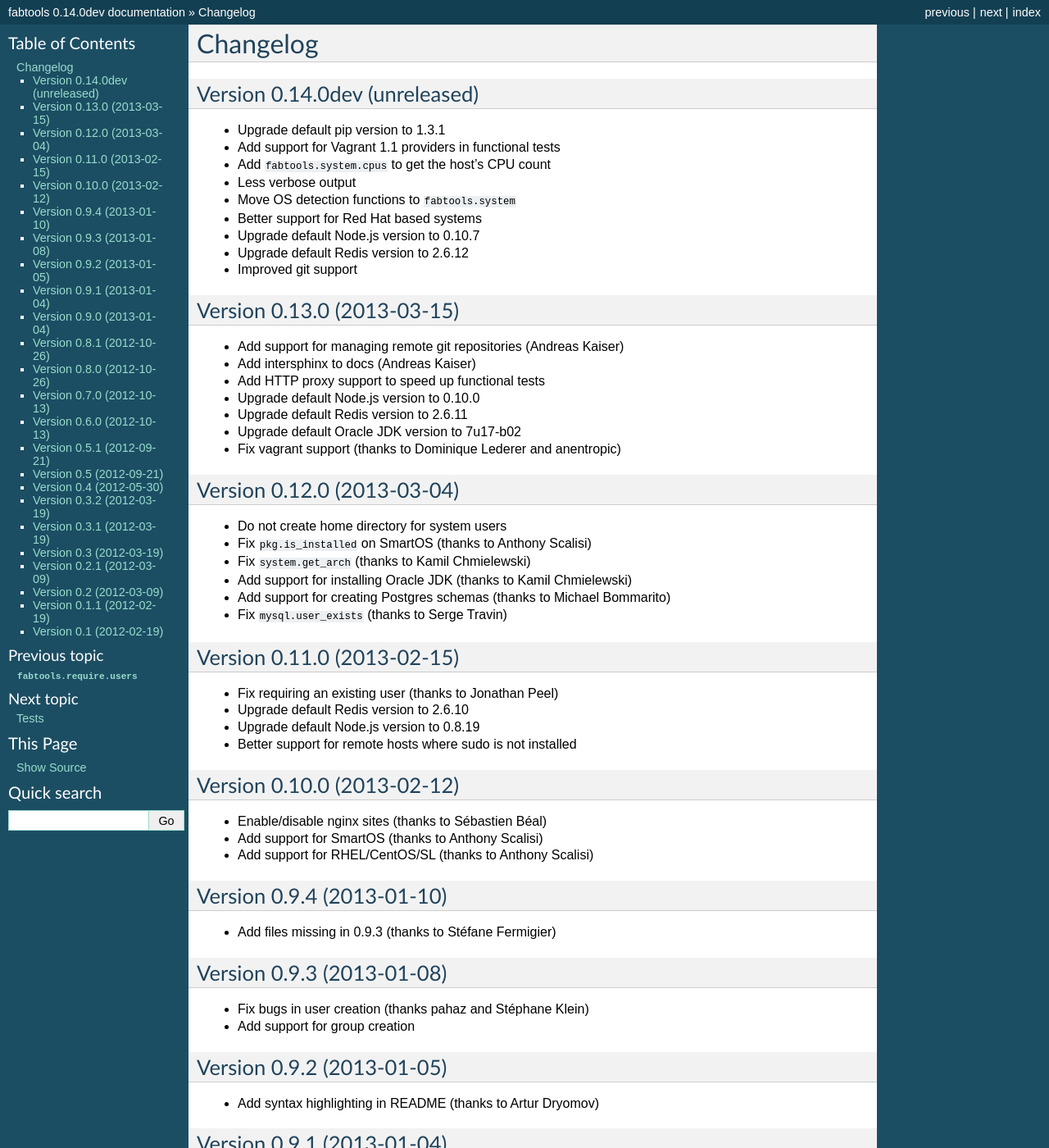
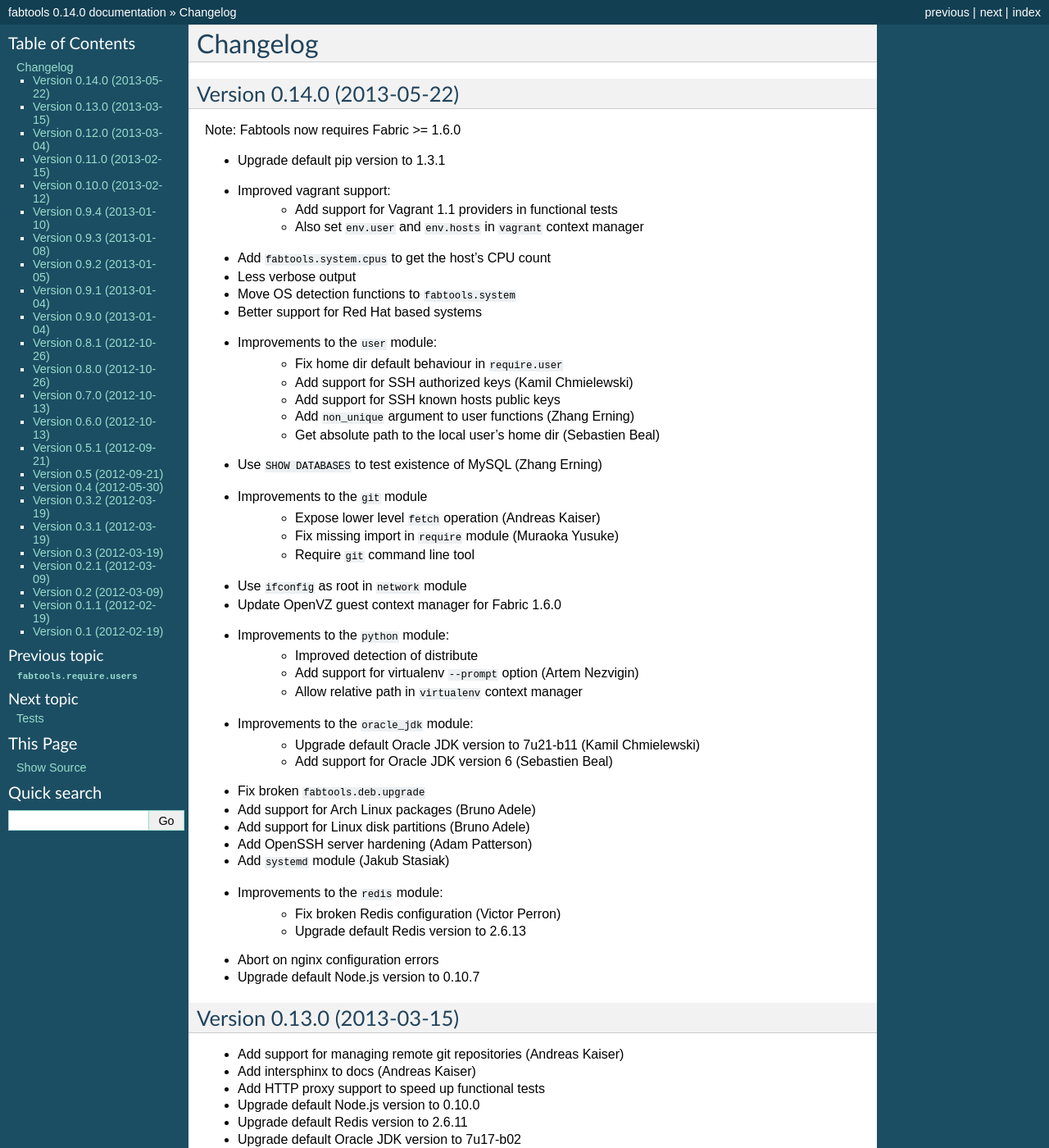
Before and after one commit to fabtools/fabtools, a Sphinx documentation site: the page built from docs/CHANGELOG.rst, in a window 1280 px wide and 1400 px high. Shown: the whole window at 82% size. Built offline with Sphinx 7.4.7, drawn with Linux system fonts in a browser that asks for light colours; some of the changed text lies outside the part shown.

Commit message:
Prepare 0.14.0 release

```diff
--- a/docs/CHANGELOG.rst
+++ b/docs/CHANGELOG.rst
@@ -1,18 +1,49 @@
 Changelog
 =========
 
-Version 0.14.0dev (unreleased)
-------------------------------
+Version 0.14.0 (2013-05-22)
+---------------------------
+
+Note: Fabtools now requires Fabric >= 1.6.0
 
 * Upgrade default pip version to 1.3.1
-* Add support for Vagrant 1.1 providers in functional tests
+* Improved vagrant support:
+    * Add support for Vagrant 1.1 providers in functional tests
+    * Also set ``env.user`` and ``env.hosts`` in ``vagrant`` context manager
 * Add ``fabtools.system.cpus`` to get the host's CPU count
 * Less verbose output
 * Move OS detection functions to ``fabtools.system``
 * Better support for Red Hat based systems
+* Improvements to the ``user`` module:
+    * Fix home dir default behaviour in ``require.user``
+    * Add support for SSH authorized keys (Kamil Chmielewski)
+    * Add support for SSH known hosts public keys
+    * Add ``non_unique`` argument to user functions (Zhang Erning)
+    * Get absolute path to the local user's home dir (Sebastien Beal)
+* Use ``SHOW DATABASES`` to test existence of MySQL (Zhang Erning)
+* Improvements to the ``git`` module
+    * Expose lower level ``fetch`` operation (Andreas Kaiser)
+    * Fix missing import in ``require`` module (Muraoka Yusuke)
+    * Require ``git`` command line tool
+* Use ``ifconfig`` as root in ``network`` module
+* Update OpenVZ guest context manager for Fabric 1.6.0
+* Improvements to the ``python`` module:
+    * Improved detection of distribute
+    * Add support for virtualenv ``--prompt`` option (Artem Nezvigin)
+    * Allow relative path in ``virtualenv`` context manager
+* Improvements to the ``oracle_jdk`` module:
+    * Upgrade default Oracle JDK version to 7u21-b11 (Kamil Chmielewski)
+    * Add support for Oracle JDK version 6 (Sebastien Beal)
+* Fix broken ``fabtools.deb.upgrade``
+* Add support for Arch Linux packages (Bruno Adele)
+* Add support for Linux disk partitions (Bruno Adele)
+* Add OpenSSH server hardening (Adam Patterson)
+* Add ``systemd`` module (Jakub Stasiak)
+* Improvements to the ``redis`` module:
+    * Fix broken Redis configuration (Victor Perron)
+    * Upgrade default Redis version to 2.6.13
+* Abort on nginx configuration errors
 * Upgrade default Node.js version to 0.10.7
-* Upgrade default Redis version to 2.6.12
-* Improved git support
 
 Version 0.13.0 (2013-03-15)
 ---------------------------
--- a/setup.py
+++ b/setup.py
@@ -14,7 +14,7 @@ def read(filename):
 
 setup(
     name='fabtools',
-    version='0.14.0dev',
+    version='0.14.0',
     description='Tools for writing awesome Fabric files',
     long_description=read('README.rst') + '\n' + read('docs/CHANGELOG.rst'),
     author='Ronan Amicel',
```
